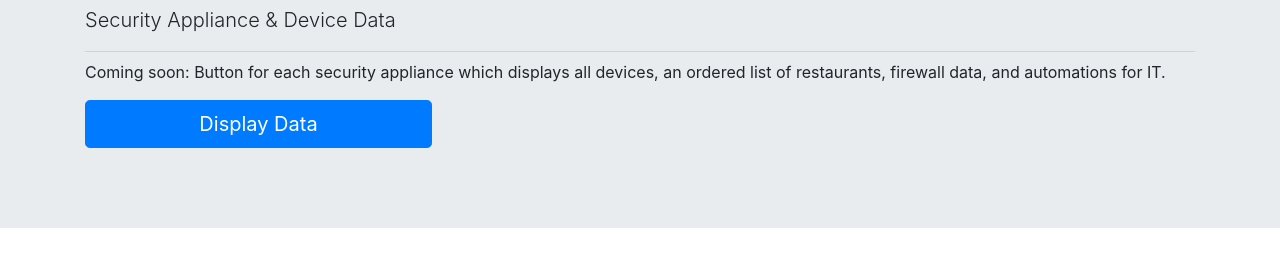
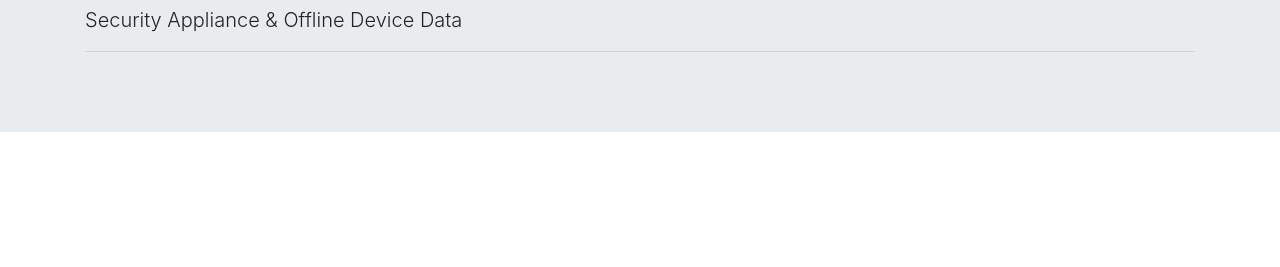
Before and after one commit to albasateneh/LD_IT_Meraki_Dashboard, a website: page public/dashboard.html in a window 1280 px wide. Shown: the part 153-420 px from the top of the page. Drawn offline with nearby package versions, Linux system fonts and the light colour scheme; no server answers.

Commit message:
removed button and need to replace with authentication

```diff
--- a/public/dashboard.html
+++ b/public/dashboard.html
@@ -12,11 +12,11 @@
 <div class="jumbotron jumbotron-fluid">
     <div class="container">
         <h1 class="display-3">IT Meraki Dashboard</h1>
-        <p class="lead">Security Appliance & Device Data</p>
+        <p class="lead">Security Appliance & Offline Device Data</p>
         <hr class="my-2">
-        <p>Coming soon: Button for each security appliance which displays all devices, an ordered list of restaurants, firewall data, and automations for IT.</p>
+        <!-- <p>Coming soon: Button for each security appliance which displays all devices, an ordered list of restaurants, firewall data, and automations for IT.</p> -->
         <p class="lead">
-            <input class="btn btn-primary btn-lg" value = "Display Data" id = "button" role="button"></input>
+            <!-- <input class="btn btn-primary btn-lg" value = "Display Data" id = "button" role="button"></input> -->
         </p>
         <div id = "body"></div>
     </div>
```
